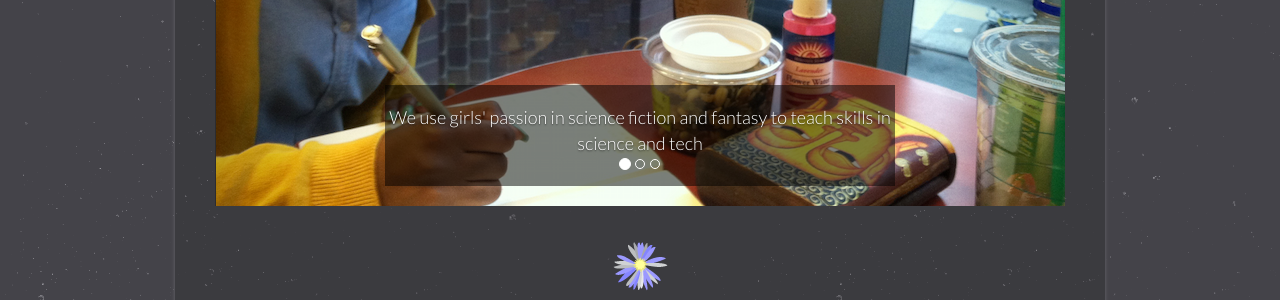
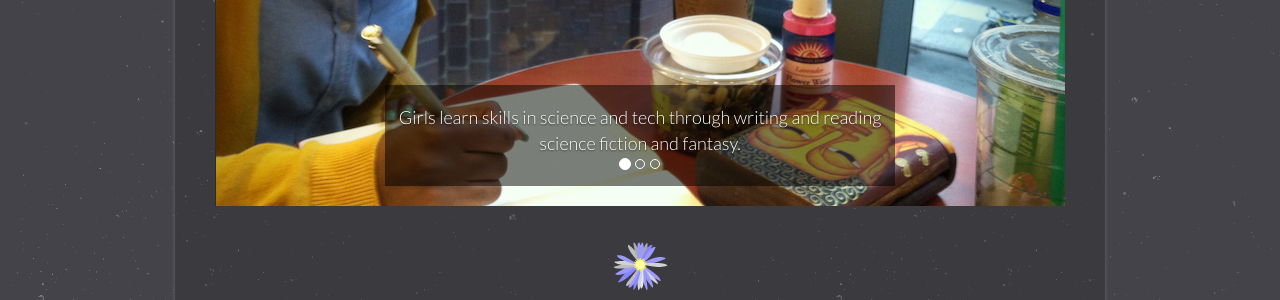
Before and after one commit to OctaviaProject/octaviaproject.github.io, a Jekyll site: the page built from index.html, in a window 1280 px wide. Shown: the part 848-1148 px from the top of the page. Built offline with Jekyll 4.4.1, drawn with Linux system fonts in a browser that asks for light colours.

Commit message:
Edits to carousel pics, captions, links

```diff
--- a/index.html
+++ b/index.html
@@ -21,11 +21,11 @@
         <!-- Wrapper for slides -->
         <div class="carousel-inner" role="listbox">
           <div class="item active">
-            <a href="https://octaviaproject.github.io/about.html">
+            <a href="https://octaviaproject.github.io/join.html">
                   <img src="{{ site.url }}/assets/img/photos/Ashley2.png">
             </a>
             <div class="carousel-caption">
-              We use girls' passion in science fiction and fantasy to teach skills in science and tech
+              Girls learn skills in science and tech through writing and reading science fiction and fantasy.
             </div>
           </div>
           <div class="item">
@@ -35,9 +35,11 @@
             </div>
           </div>
           <div class="item">
-            <img src="{{ site.url }}/assets/img/photos/cat.jpg">
+            <a href="https://octaviaproject.github.io/about.html">
+                  <img src="{{ site.url }}/assets/img/photos/Robotics2.png">
+            </a>
             <div class="carousel-caption">
-              meow
+              Our unique program combines learning in science, tech, art, and writing.
             </div>
           </div>
         </div>
```
